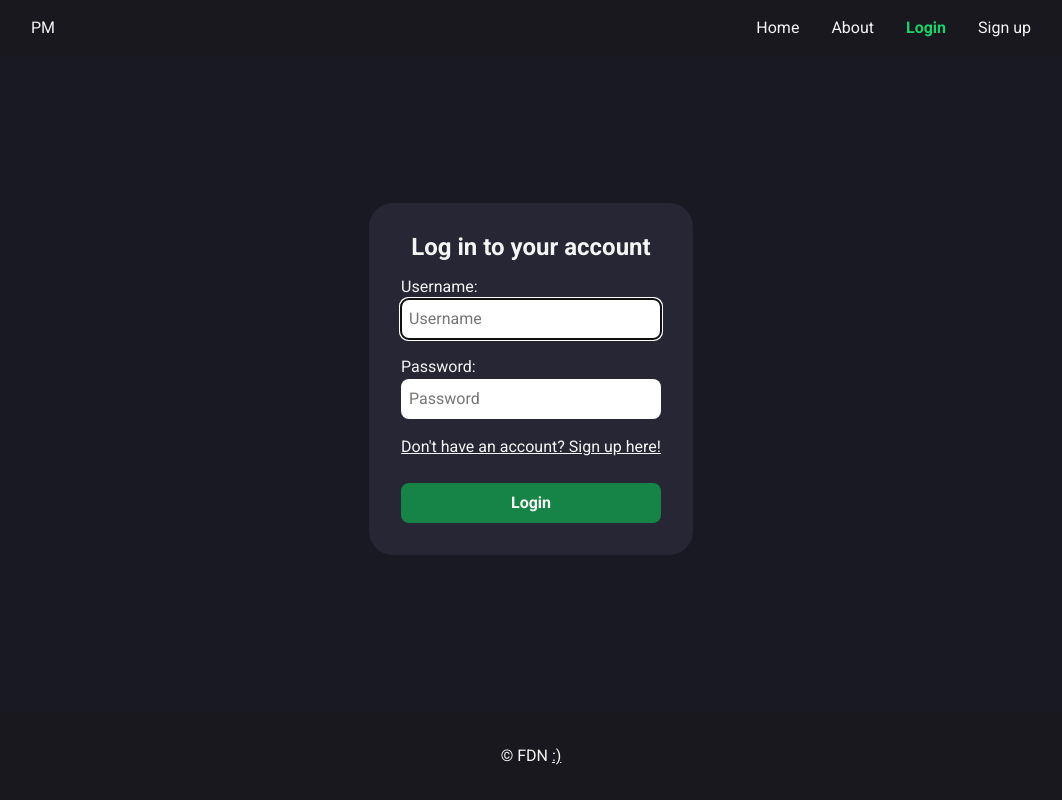
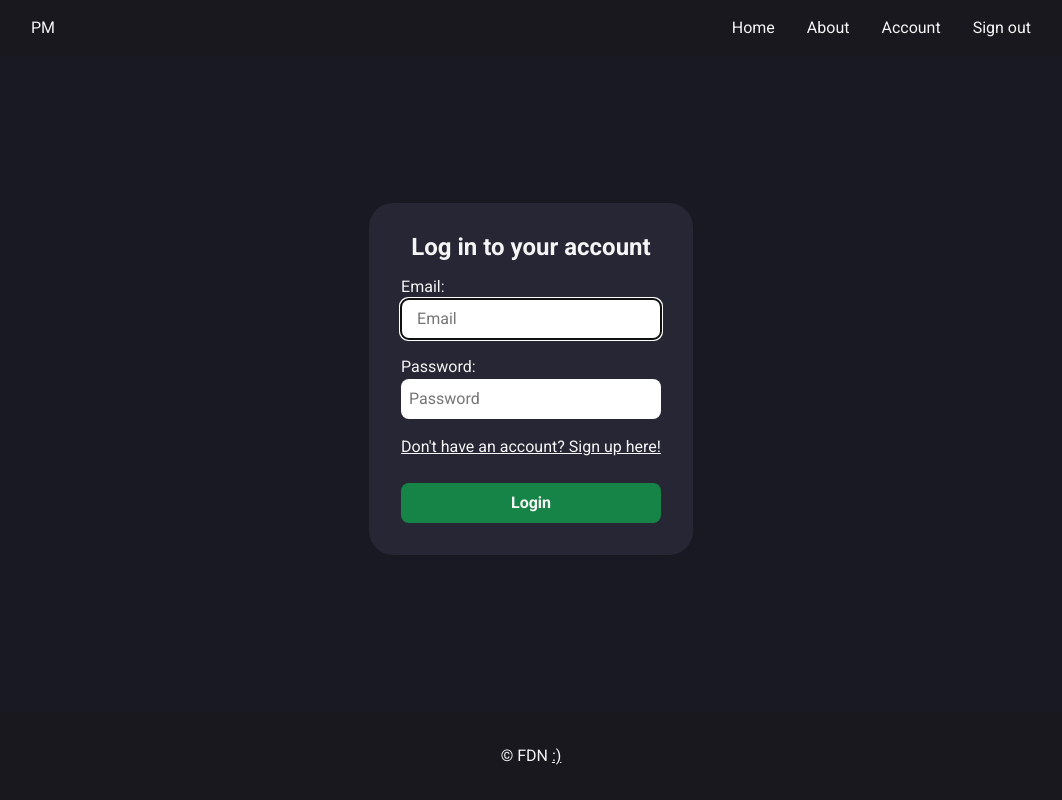
Before and after one commit to rldmq/password-manager, a React (Vite) app: page /login in a window 1280 px wide. Shown: the whole page, without its empty margins (109-1171 px from the left). Built offline with nearby package versions, Linux system fonts and the light colour scheme; no server answers; sample sign-in values are in the browser's storage.

Commit message:
Updated Login functionality and Signup redirect

```diff
--- a/src/assets/styles/login.css
+++ b/src/assets/styles/login.css
@@ -24,9 +24,10 @@
     border-radius: 1.5em;
 }
 
-.form__message{
+.form__message,
+.form__error{
     color: red;
-    margin-top: 1.5em;
+    margin-top: 1em;
 }
 
 .form__label{
--- a/src/assets/utils.js
+++ b/src/assets/utils.js
@@ -22,26 +22,53 @@ export { firebaseConfig, app }
 // scrimba@test.com
 // Scrimba123
 
-import { getAuth } from "firebase/auth"
+import { getAuth, onAuthStateChanged } from "firebase/auth"
 
 const auth = getAuth(app)
 
 export {auth}
 
-// onAuthStateChanged for checking if sure is logged in or out
-
 // enable google sign in?
 
 import { redirect } from 'react-router-dom'
 
-export function authRequired(request){
+export async function authRequired(request){
+  return new Promise((resolve, reject) => {
+    const pathname = new URL(request.url).pathname || '/account'
 
-  const pathname = new URL(request.url).pathname || '/account'
+    onAuthStateChanged(auth, (user)=>{
+      if(user){
+        resolve()
+      }else{
+        reject(redirect(`/login?message=Please%20log%20in%20to%20your%20account.${pathname ? `&redirect=${pathname}` : ''}`))
+      }
+    })
+  })
+}
 
-  // grab from firebase?? local storage??
-  const isLoggedIn = false
+// export function handleExpiredSession(seconds){
 
-  if(!isLoggedIn){
-    throw redirect(`/login?message=Please%20log%20in%20to%20your%20account.${pathname ? `&redirect=${pathname}` : ''}`)
-  }
+// }
+
+import { signOut } from "firebase/auth";
+
+let expiredSessionTimer
+
+export const handleExpiredSession = () => {
+    if(expiredSessionTimer){
+        clearTimeout(expiredSessionTimer)
+    }
+
+    expiredSessionTimer = setTimeout(()=>{
+        signOut(auth)
+        .then(()=>{
+            console.log('signed out due to inactivity')
+            throw redirect('/login')
+        })
+        .catch((err)=>{
+            console.log(err)
+        })
+    }, (900000))
 }
+
+export { expiredSessionTimer }
--- a/src/components/Header.jsx
+++ b/src/components/Header.jsx
@@ -1,5 +1,8 @@
 import React from 'react'
-import { NavLink } from 'react-router-dom'
+import { NavLink, redirect } from 'react-router-dom'
+
+import { onAuthStateChanged, signOut } from "firebase/auth"
+import { auth } from '../assets/utils'
 
 import collapsedMenuIcon from '../assets/images/icons8-menu-50.png'
 import expandedMenuIcon from '../assets/images/icons8-collapse-24.png'
@@ -8,12 +11,24 @@ export default function Header(){
 
     const [mobileCollapsedMenu, setMobileCollapsedMenu] = React.useState(true)
 
+    const [isLoggedIn, setIsLoggedIn] = React.useState(false)
+
     const [displayMode, setDisplayMode] = React.useState(window.innerWidth >= 540 ? 'desktop' : 'mobile')
 
     const activeStyle = {
         color : 'var(--dark-mode-green)',
         fontWeight : '600'
     }
+
+    React.useEffect(()=>{
+        onAuthStateChanged(auth, (user) =>{
+            if(user){
+                setIsLoggedIn(true)
+            }else{
+                setIsLoggedIn(false)
+            }
+        })
+    },[])
 
     window.addEventListener('resize', ()=>{
         if(window.innerWidth >= 540){
@@ -23,6 +38,15 @@ export default function Header(){
             setDisplayMode('mobile')
         }
     })
+
+    function handleSignOut(){
+        try{
+            signOut(auth)
+            return redirect('/')
+        }catch(err){
+            console.error(err)
+        }
+    }
 
     const expandedMenu =
     (<nav
@@ -45,7 +69,17 @@ export default function Header(){
                     About
                 </NavLink>
             </li>
+            {isLoggedIn?
             <li className='menu__item'>
+                <NavLink
+                to='/account'
+                onClick={()=>setMobileCollapsedMenu(true)}
+                style={({isActive}) => isActive ? activeStyle : null}
+                >
+                    Account
+                </NavLink>
+            </li>
+            : <li className='menu__item'>
                 <NavLink
                 to='/login'
                 onClick={()=>setMobileCollapsedMenu(true)}
@@ -53,8 +87,19 @@ export default function Header(){
                 >
                     Login
                 </NavLink>
+            </li>}
+            {isLoggedIn ?
+            <li className='menu__item'>
+                <NavLink
+                onClick={()=>{
+                    setMobileCollapsedMenu(true)
+                    handleSignOut()
+                }}
+                >
+                    Sign out
+                </NavLink>
             </li>
-            <li className='menu__item'>
+            : <li className='menu__item'>
                 <NavLink
                 to='/signup'
                 onClick={()=>setMobileCollapsedMenu(true)}
@@ -62,7 +107,7 @@ export default function Header(){
                 >
                     Sign up
                 </NavLink>
-            </li>
+            </li>}
         </ul>
     </nav>)
 
--- a/src/pages/Login.jsx
+++ b/src/pages/Login.jsx
@@ -3,9 +3,6 @@ import { Link, Form, useActionData, useLoaderData, useNavigation, redirect } fro
 
 import { signInWithEmailAndPassword } from 'firebase/auth'
 import { auth } from '../assets/utils'
-
-// action function
-// useActionData for login errors
 
 // when wanting to go to the same url (eg: user tries to go to a nested route that requires auth, use redirect with new URL in loader - use URL .pathname)
 // in the action is where we actually redirect to the desired path upon successful login using the request
@@ -13,35 +10,30 @@ import { auth } from '../assets/utils'
 export async function action({ request }){
     const formData = await request.formData()
 
-    const username = formData.get('username')
+    const email = formData.get('email')
     const password = formData.get('password')
 
     try{
-        const userCredential = await signInWithEmailAndPassword(auth, username, password)
-
-        const user = userCredential.user
-        // console.log(userCredential, user)
+        const userCredential = await signInWithEmailAndPassword(auth, email, password)
 
         const pathname = new URL(request.url).searchParams.get('redirect') || '/account'
 
         // setlocalstorage login?? firebase??
 
-        throw redirect(pathname)
+        return redirect(pathname)
     }catch(err){
-        return err
+        return 'Email/password combination not found.'
     }
-
-    return null
 }
 
-export function loader({request, params}){
+export function loader({ request }){
     const message = new URL(request.url).searchParams.get('message')
     return message
 }
 
 export default function Login(){
 
-    const userNameInput = React.useRef()
+    const emailInput = React.useRef()
 
     const navigation = useNavigation()
 
@@ -49,11 +41,9 @@ export default function Login(){
 
     const error = useActionData()
 
-    console.log(error && error.code)
-
     React.useEffect(()=>{
         setTimeout(()=>{
-            userNameInput.current.focus()
+            emailInput.current.focus()
         },500)
     },[])
 
@@ -65,20 +55,22 @@ export default function Login(){
 
                 {message && <span className='form__message'>{message}</span>}
 
+                {error && <span className='form__error'>{error}</span>}
+
                 <label
-                    htmlFor='username'
+                    htmlFor='email'
                     className='form__label'
                 >
-                    Username:
+                    Email:
                 </label>
 
                 <input
                 type='text'
-                id='username'
-                name='username'
+                id='email'
+                name='email'
                 className='form__input'
-                placeholder='Username'
-                ref={userNameInput}
+                placeholder='Email'
+                ref={emailInput}
                 />
 
                 <label
--- a/src/pages/Signup.jsx
+++ b/src/pages/Signup.jsx
@@ -1,5 +1,5 @@
 import React from 'react'
-import { redirect } from 'react-router-dom'
+import { useNavigate } from 'react-router-dom'
 
 import InputFieldError from '../components/InputFieldError'
 
@@ -18,6 +18,8 @@ import { getAuth,
 const auth = getAuth(app)
 
 export default function Signup(){
+
+    const navigate = useNavigate()
 
     const firstNameInput = React.useRef()
 
@@ -126,7 +128,7 @@ export default function Signup(){
         }
     }
 
-    function handleSignupSubmit(e){
+    function handleSignupSubmit(){
         // console.log(signupFormData)
 
         const reviewEls = document.querySelectorAll('.input-field-error')
@@ -180,6 +182,10 @@ export default function Signup(){
 
                 overrideEl.innerHTML +=
                 `<p>You will now be redirected to the login page.</p>`
+
+                setTimeout(()=>{
+                    navigate('/login')
+                },2000)
 
                 // redirect user to login page
             }
@@ -249,7 +255,8 @@ export default function Signup(){
             minLength={6}
             />
 
-            <img src={showSecret} alt='Show password' className='show-test'/>
+            {/* The show password img is causing margin issues */}
+            {/* <img src={showSecret} alt='Show password' className='show-test'/> */}
 
             <div className='signup__passwordconfirm_error'>
                 <p>Passwords do not match.</p>
@@ -264,6 +271,7 @@ export default function Signup(){
         }, 500)
     },[])
 
+    // Unsure if it's worth converting form to React Router Form
     return (
         <main className="main main__signup">
             <div className='signup__hero'>
@@ -365,7 +373,7 @@ export default function Signup(){
                 {!passwordless ? passwordInputsRender : null }
 
                 <button
-                onClick={(e)=>handleSignupSubmit(e)}
+                onClick={()=>handleSignupSubmit()}
                 className='signup__btn'
                 >
                     Sign up
--- a/src/pages/account/Account.jsx
+++ b/src/pages/account/Account.jsx
@@ -1,13 +1,14 @@
 import React from 'react'
-import { Outlet, useLoaderData } from 'react-router-dom'
+import { Outlet } from 'react-router-dom'
 import { authRequired } from '../../assets/utils'
 
-export function loader({ request }){
-    authRequired(request)
+export async function loader({ request }){
+    await authRequired(request)
     return null
 }
 
 export default function Account(){
+
     return(
         <main className='main'>
             <h1>This is the account page</h1>
```
Also changed, not shown: src/notes/TODO.txt, src/notes/notes.txt.
